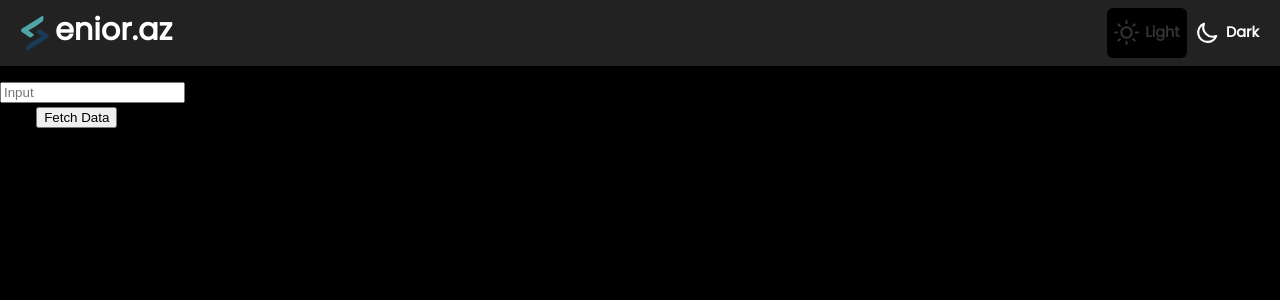
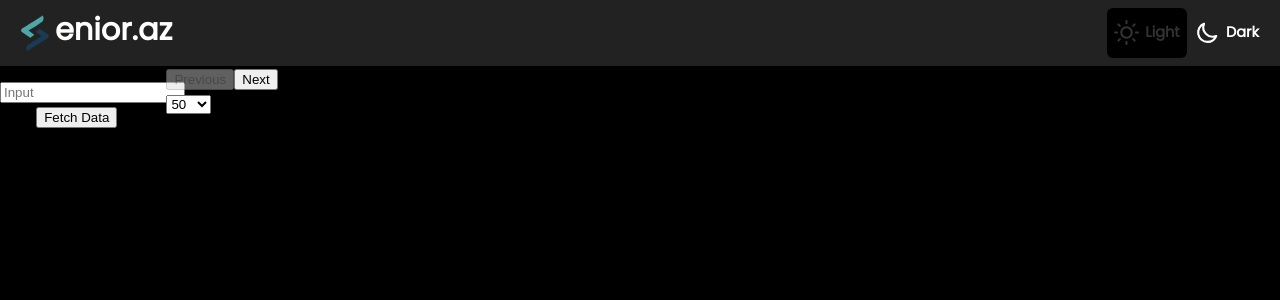
Before and after one commit to huseynhk/TableFetch, a React (Create React App) app: page / in a window 1280 px wide. Shown: the top 300 px of the page. Built offline with nearby package versions, Linux system fonts and the light colour scheme.

Commit message:
pagination

```diff
--- a/package.json
+++ b/package.json
@@ -3,13 +3,19 @@
   "version": "0.1.0",
   "private": true,
   "dependencies": {
+    "@emotion/react": "^11.11.0",
+    "@emotion/styled": "^11.11.0",
+    "@mui/material": "^5.13.4",
     "@testing-library/jest-dom": "^5.16.5",
     "@testing-library/react": "^13.4.0",
     "@testing-library/user-event": "^13.5.0",
     "axios": "^1.4.0",
     "react": "^18.2.0",
+    "react-bootstrap": "^2.7.4",
     "react-dom": "^18.2.0",
+    "react-icons": "^4.9.0",
     "react-paginate": "^8.2.0",
+    "react-router-dom": "^6.12.0",
     "react-scripts": "5.0.1",
     "sweetalert2": "^11.7.7",
     "web-vitals": "^2.1.4"
--- a/src/components/ApiDataViewer.jsx
+++ b/src/components/ApiDataViewer.jsx
@@ -2,16 +2,26 @@ import React, { useState, useContext } from "react";
 import Swal from "sweetalert2";
 import "./apiDataViewer.css";
 import { ThemeContext } from "./ThemeContext";
+import Pagination from "./Pagination";
 
 function ApiDataViewer() {
   const { theme } = useContext(ThemeContext);
   const [apiName, setApiName] = useState("");
   const [data, setData] = useState([]);
   const [columnVisibility, setColumnVisibility] = useState({});
+  const [currentPage, setCurrentPage] = useState(1); // Current page
+  const [itemsPerPage, setItemsPerPage] = useState(50); // Number of items per page
+
+  // Calculate the indexes of the first and last items of the current page
+  const indexOfLastItem = currentPage * itemsPerPage;
+  const indexOfFirstItem = indexOfLastItem - itemsPerPage;
+  const currentItems = data.slice(indexOfFirstItem, indexOfLastItem);
 
   const fetchData = async () => {
     try {
-      const response = await fetch(`https://jsonplaceholder.typicode.com/${apiName}`);
+      const response = await fetch(
+        `https://jsonplaceholder.typicode.com/${apiName}`
+      );
       const jsonData = await response.json();
       setData(jsonData);
       initializeColumnVisibility(jsonData, true); // Pass true to activate all checkboxes
@@ -31,14 +41,17 @@ function ApiDataViewer() {
     setColumnVisibility(initialVisibility);
   };
 
-
   const renderTableCell = (value) => {
     if (typeof value === "object" && value !== null) {
       return JSON.stringify(value);
     }
     return value;
   };
-
+  const handleItemsPerPageChange = (e) => {
+    const newItemsPerPage = parseInt(e.target.value, 10);
+    setItemsPerPage(newItemsPerPage);
+    setCurrentPage(1); // Reset to the first page
+  };
   return (
     <div id="mainArea">
       <div id="leftSide">
@@ -61,7 +74,8 @@ function ApiDataViewer() {
                     id="selectAllColumns"
                     type="checkbox"
                     className="promoted-input-checkbox"
-                    checked={Object.values(columnVisibility).every(
+                    checked={Object.values(columnVisibility).filter(
+                      //every//some
                       (value) => value
                     )}
                     onChange={() => {
@@ -170,8 +184,9 @@ function ApiDataViewer() {
                     ))}
                 </tr>
               </thead>
+
               <tbody>
-                {data.map((item, index) => (
+                  {currentItems.map((item, index) => (
                     <tr key={index}>
                       {Object.entries(item)
                         .filter(([column]) => columnVisibility[column])
@@ -183,6 +198,23 @@ function ApiDataViewer() {
                 </tbody>
             </table>
           )}
+          <Pagination
+            itemsPerPage={itemsPerPage}
+            totalItems={data.length}
+            currentPage={currentPage}
+            onPageChange={(pageNumber) => setCurrentPage(pageNumber)}
+          />
+
+          <select
+            id="itemsPerPage"
+            value={itemsPerPage}
+            onChange={handleItemsPerPageChange}
+          >
+            <option value={10}>10</option>
+            <option value={25}>25</option>
+            <option value={50}>50</option>
+            <option value={100}>100</option>
+          </select>
         </div>
       </div>
     </div>
--- /dev/null
+++ b/src/components/Pagination.jsx
@@ -0,0 +1,65 @@
+import React from "react";
+
+const Pagination = ({
+  itemsPerPage,
+  totalItems,
+  currentPage,
+  onPageChange
+}) => {
+  const pageNumbers = [];
+
+  // Calculate the total number of pages
+  const totalPages = Math.ceil(totalItems / itemsPerPage);
+
+  // Generate an array of page numbers
+  for (let i = 1; i <= totalPages; i++) {
+    pageNumbers.push(i);
+  }
+
+  // Handle page number click
+  const handlePageClick = (pageNumber) => {
+    onPageChange(pageNumber);
+  };
+
+  // Handle previous page click
+  const handlePreviousPage = () => {
+    if (currentPage > 1) {
+      onPageChange(currentPage - 1);
+    }
+  };
+
+  // Handle next page click
+  const handleNextPage = () => {
+    if (currentPage < totalPages) {
+      onPageChange(currentPage + 1);
+    }
+  };
+
+  return (
+    <div className="pagination">
+      <button
+        onClick={handlePreviousPage}
+        disabled={currentPage === 1}
+      >
+        Previous
+      </button>
+      {pageNumbers.map((number) => (
+        <button
+          key={number}
+          onClick={() => handlePageClick(number)}
+          className={currentPage === number ? "active" : ""}
+        >
+          {number}
+        </button>
+      ))}
+      <button
+        onClick={handleNextPage}
+        disabled={currentPage === totalPages}
+      >
+        Next
+      </button>
+    </div>
+  );
+};
+
+export default Pagination;
--- a/src/components/apiDataViewer.css
+++ b/src/components/apiDataViewer.css
@@ -91,6 +91,7 @@
 
 .table {
   border-collapse: collapse;
+  font-size: 92%;
 }
 .table th,
 .table td {
@@ -124,8 +125,7 @@
 /* Table Styles */
 .table th,
 .table td {
-  width: 1%;
-  padding: .6%;
+  width: 10%;
   text-align: center;
   border-bottom: 3px solid #ccc;
   border-left: 3px solid #ccc;
@@ -143,7 +143,7 @@
 }
 
 th {
-  font-size: 110%;
+  font-size: 120%;
   text-transform: capitalize;
 }
 
```
Also changed, not shown: 1 other file (tests, documents, lock files or other folders). Lines whose indentation alone changed are shown as unchanged.
